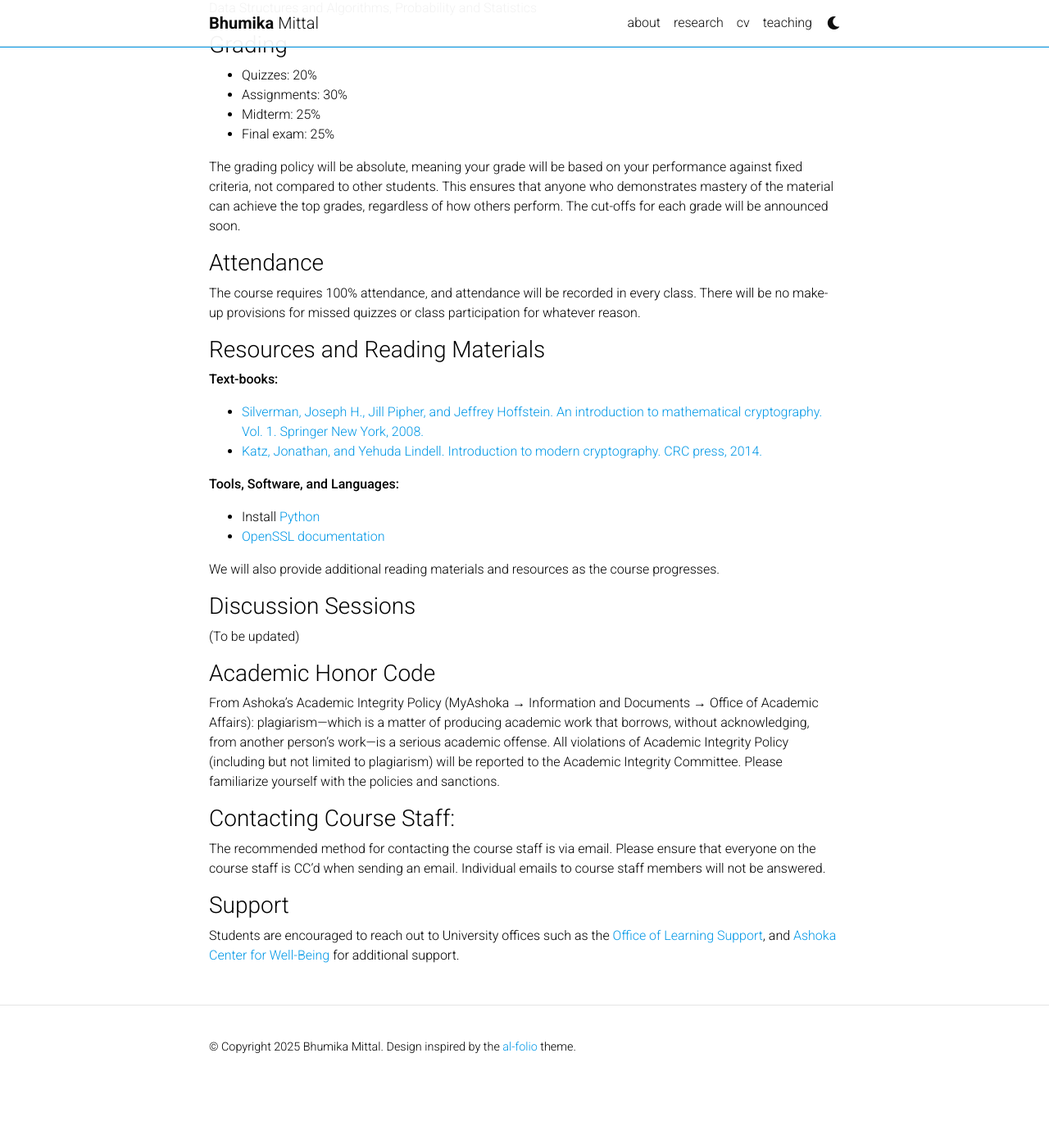
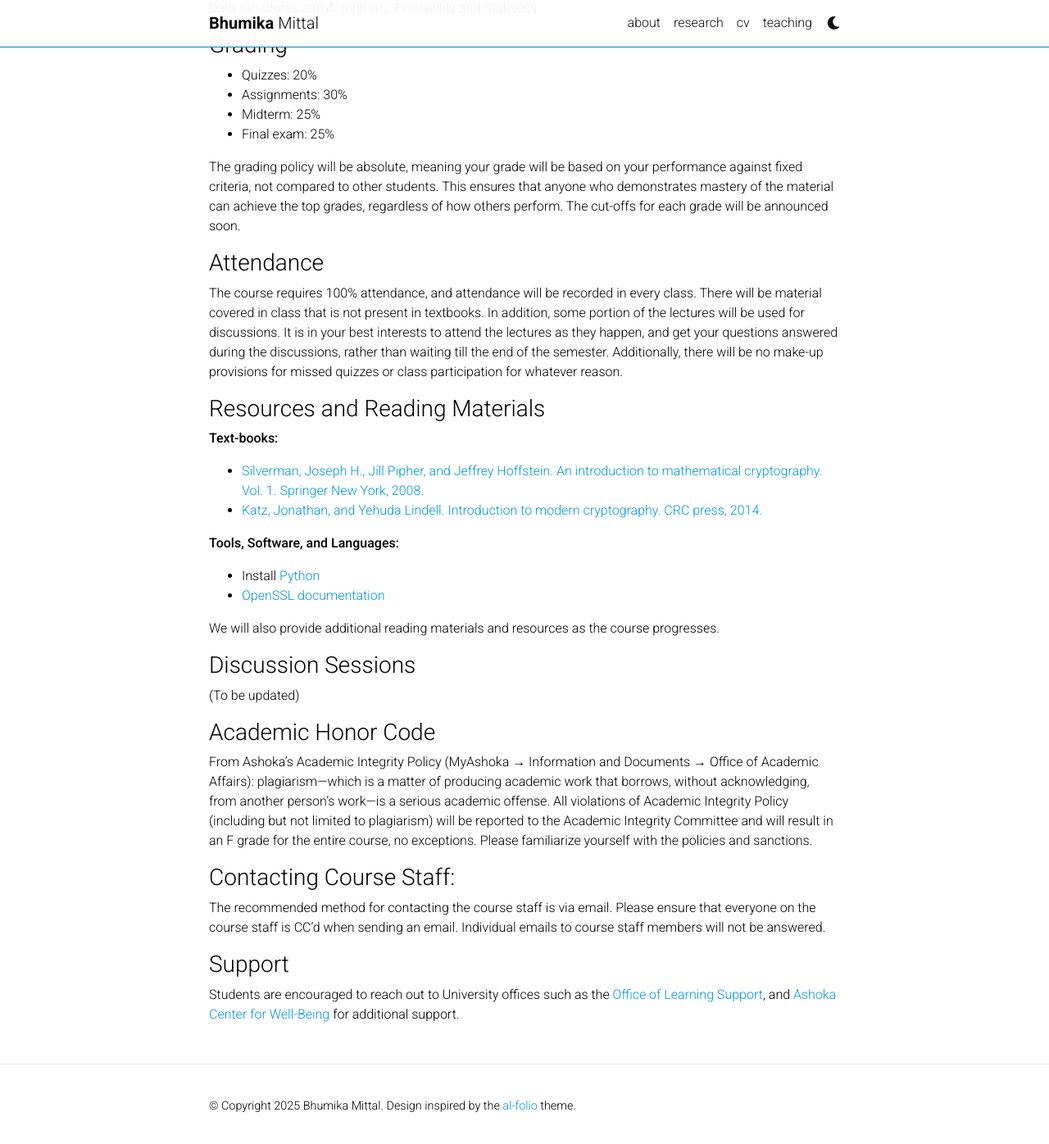
Before and after one commit to bhumikamittal7/bhumikamittal7.github.io, a Jekyll site: the page built from _pages/infosec-spring25.md, in a window 1280 px wide and 1400 px high, scrolled down 1024 px. Shown: the top 1396 px of the window at 82% size. Built offline with Jekyll 4.4.1, drawn with Linux system fonts in a browser that asks for light colours; comment, search, counter and statistics services are not loaded; a style sheet for code colours, icons or effects is not loaded; before the commit the page ends 2352 px from its top, so only the background shows below that.

Commit message:
is update

```diff
--- a/_pages/infosec-spring25.md
+++ b/_pages/infosec-spring25.md
@@ -40,7 +40,7 @@ Data Structures and Algorithms, Probability and Statistics
 The grading policy will be absolute, meaning your grade will be based on your performance against fixed criteria, not compared to other students. This ensures that anyone who demonstrates mastery of the material can achieve the top grades, regardless of how others perform. The cut-offs for each grade will be announced soon.
 
 ### Attendance
-The course requires 100% attendance, and attendance will be recorded in every class. There will be no make-up provisions for missed quizzes or class participation for whatever reason.
+The course requires 100% attendance, and attendance will be recorded in every class. There will be material covered in class that is not present in textbooks. In addition, some portion of the lectures will be used for discussions. It is in your best interests to attend the lectures as they happen, and get your questions answered during the discussions, rather than waiting till the end of the semester. Additionally, there will be no make-up provisions for missed quizzes or class participation for whatever reason.
 
 ### Resources and Reading Materials
 **Text-books:**
@@ -57,7 +57,7 @@ We will also provide additional reading materials and resources as the course pr
 (To be updated)
 
 ### Academic Honor Code
-From Ashoka's Academic Integrity Policy (MyAshoka → Information and Documents → Office of Academic Affairs): plagiarism—which is a matter of producing academic work that borrows, without acknowledging, from another person's work—is a serious academic offense. All violations of Academic Integrity Policy (including but not limited to plagiarism) will be reported to the Academic Integrity Committee. Please familiarize yourself with the policies and sanctions.
+From Ashoka's Academic Integrity Policy (MyAshoka → Information and Documents → Office of Academic Affairs): plagiarism—which is a matter of producing academic work that borrows, without acknowledging, from another person's work—is a serious academic offense. All violations of Academic Integrity Policy (including but not limited to plagiarism) will be reported to the Academic Integrity Committee and will result in an F grade for the entire course, no exceptions. Please familiarize yourself with the policies and sanctions.
 
 ### Contacting Course Staff:
 The recommended method for contacting the course staff is via email. Please ensure that everyone on the course staff is CC’d when sending an email. Individual emails to course staff members will not be answered.
```
